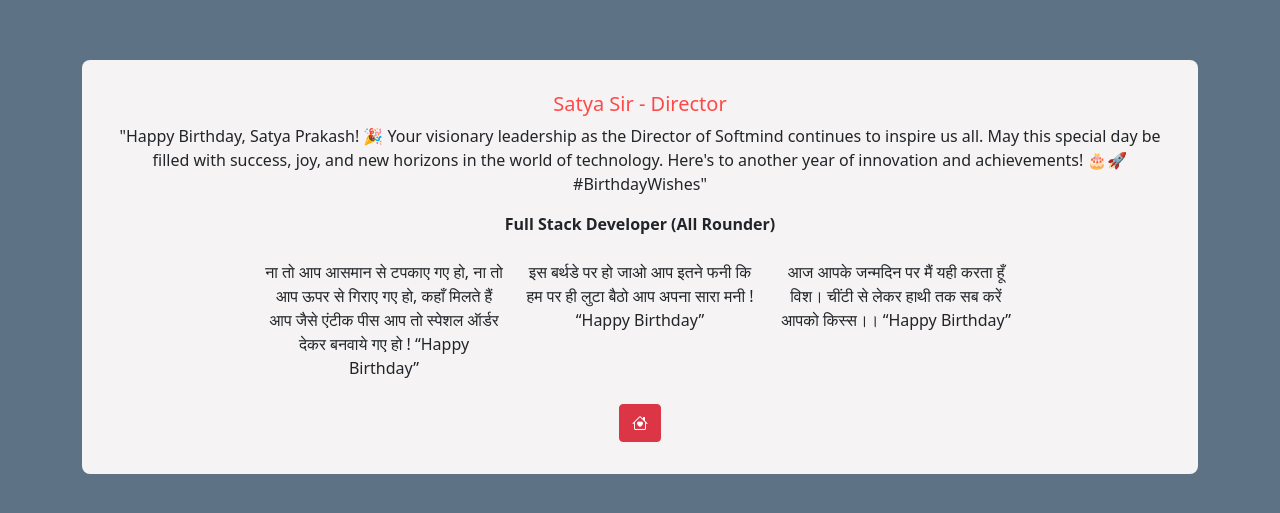
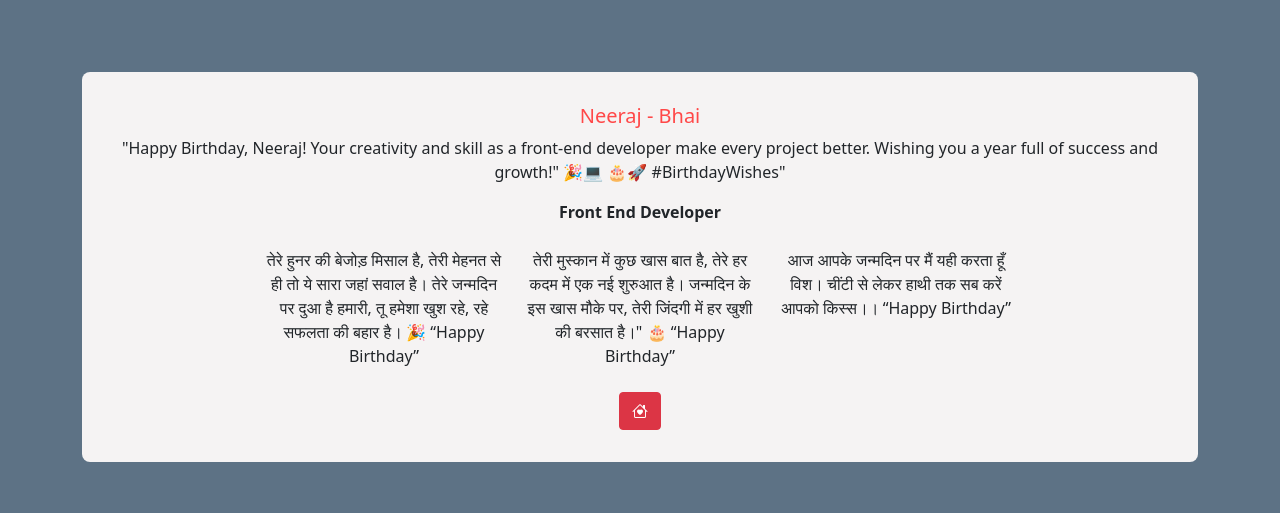
Before and after one commit to rjcode01/Birthday, a plain HTML site: page about.html in a window 1280 px wide. Shown: the part 133-646 px from the top of the page. Drawn offline with nearby package versions, Linux system fonts and the light colour scheme.

Commit message:
Update about.html

```diff
--- a/about.html
+++ b/about.html
@@ -4,7 +4,7 @@
     <meta charset="UTF-8" />
     <meta http-equiv="X-UA-Compatible" content="IE=edge" />
     <meta name="viewport" content="width=device-width, initial-scale=1.0" />
-    <title>About - Satya Sir</title>
+    <title>About - Neeraj</title>
     <link rel="shortcut icon" type="image/jpg" href="./SatyaSir.jpg" />
     <link
       href="https://cdn.jsdelivr.net/npm/bootstrap@5.1.1/dist/css/bootstrap.min.css"
@@ -51,32 +51,32 @@
     <div class="container">
       <div class="info-box">
         <div class="info">
-          <h5 class="mtitle">Satya Sir - Director</h5>
+          <h5 class="mtitle">Neeraj - Bhai</h5>
           <p class="minfo">
-            "Happy Birthday, Satya Prakash! 🎉 Your visionary leadership as the
-            Director of Softmind continues to inspire us all. May this special
-            day be filled with success, joy, and new horizons in the world of
-            technology. Here's to another year of innovation and achievements!
+            "Happy Birthday, Neeraj! Your creativity and skill as a front-end developer make every project better.
+            Wishing you a year full of success and growth!" 🎉💻
             🎂🚀 #BirthdayWishes"
           </p>
           <p class="minfo">
-           <b>Full Stack Developer (All Rounder)</b>
+           <b>Front End Developer</b>
           </p>
        <div style="display: flex;
        flex-wrap: wrap;
        justify-content: center;">
         <div>
           <p class="minfo">
-            ना तो आप आसमान से टपकाए गए हो,
-ना तो आप ऊपर से गिराए गए हो,
-कहाँ मिलते हैं आप जैसे एंटीक पीस
-आप तो स्पेशल ऑर्डर देकर बनवाये गए हो !
+            तेरे हुनर की बेजोड़ मिसाल है,
+तेरी मेहनत से ही तो ये सारा जहां सवाल है।
+तेरे जन्मदिन पर दुआ है हमारी,
+तू हमेशा खुश रहे, रहे सफलता की बहार है। 🎉
 “Happy Birthday”</p>
         </div>
         <div>
           <p class="minfo">
-        इस बर्थडे पर हो जाओ आप इतने फनी
-        कि हम पर ही लुटा बैठो आप अपना सारा मनी !
+        तेरी मुस्कान में कुछ खास बात है,
+तेरे हर कदम में एक नई शुरुआत है।
+जन्मदिन के इस खास मौके पर,
+तेरी जिंदगी में हर खुशी की बरसात है।" 🎂
         “Happy Birthday”</p>
         </div>
         <div>
```
